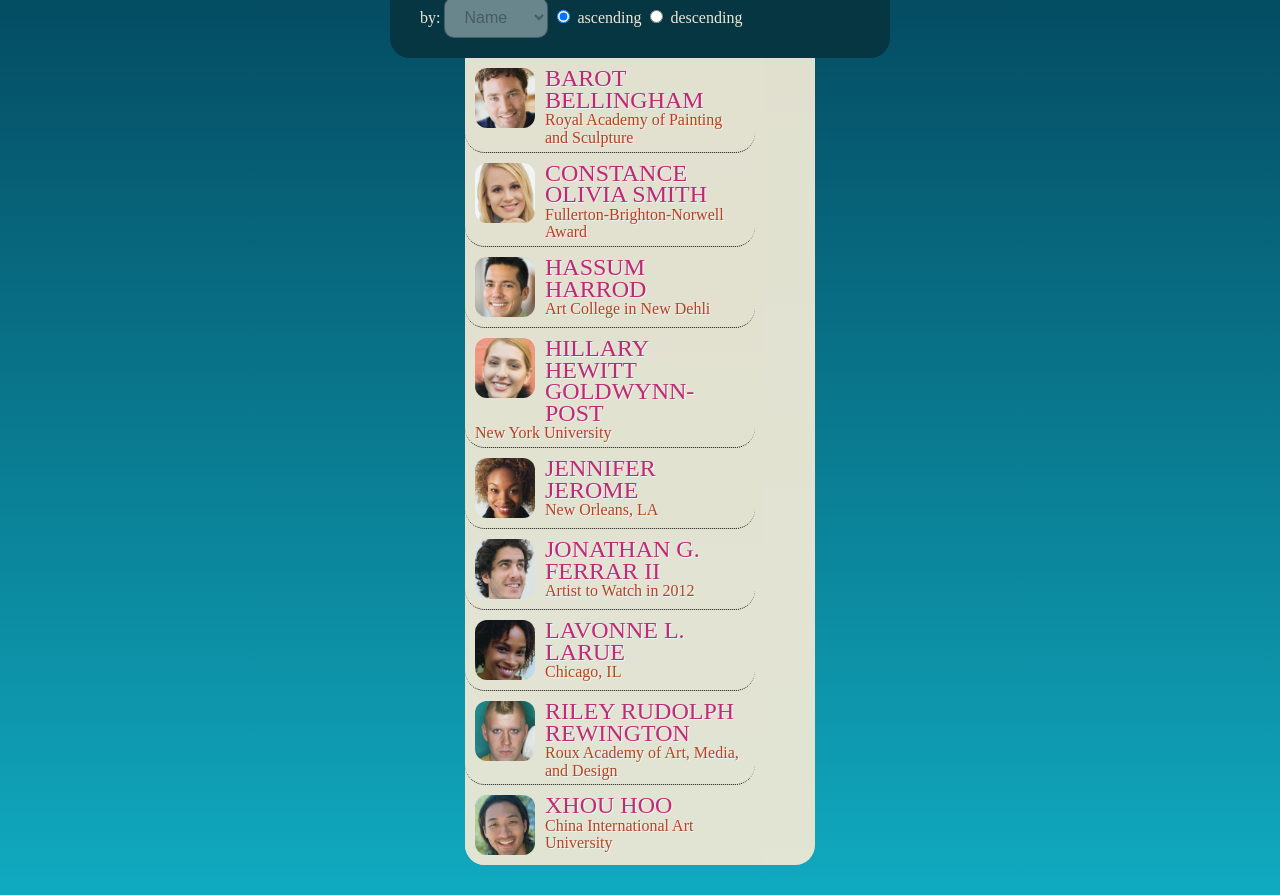
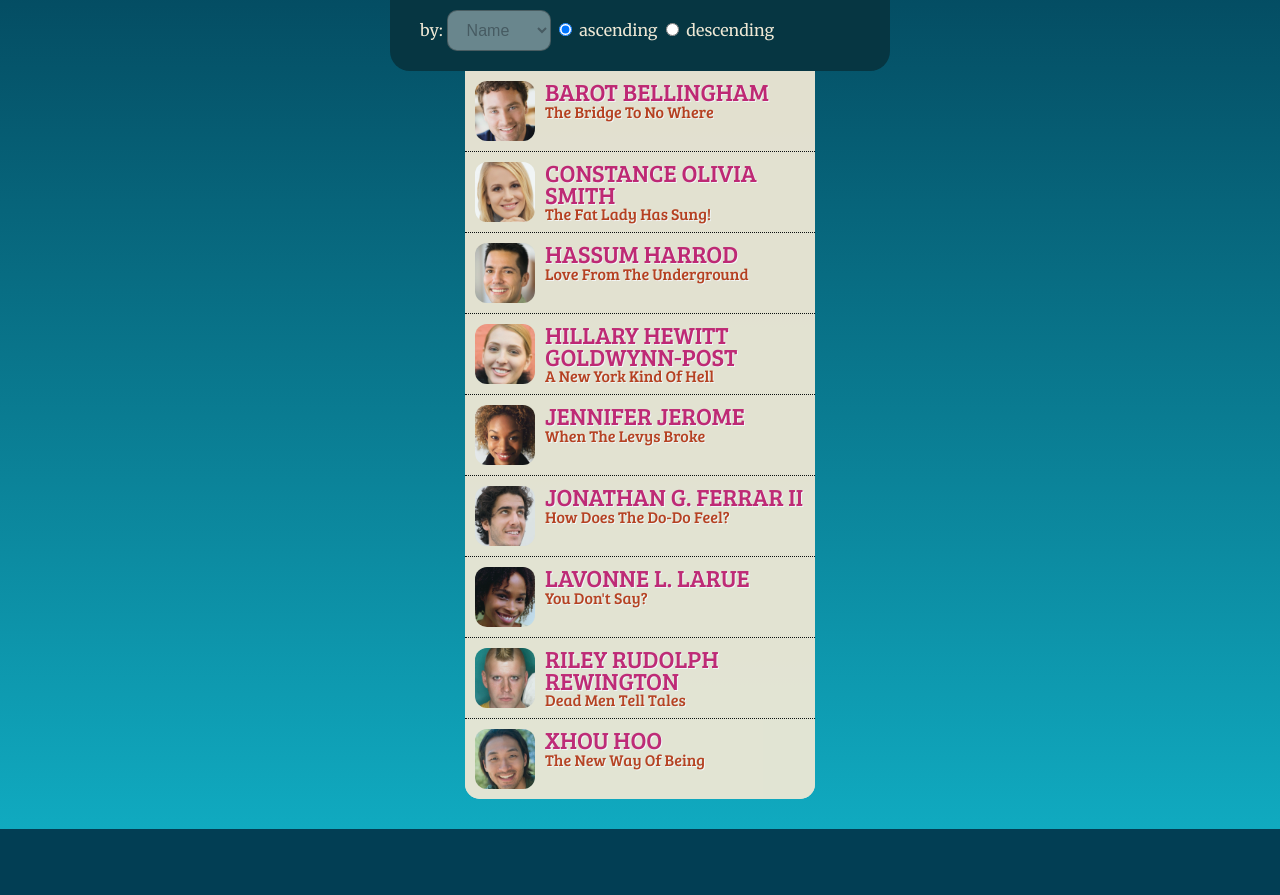
Before and after one commit to deinde/angular_one, a plain HTML site: page index.html in a window 1280 px wide. Shown: the part 138-1033 px from the top of the page. After the commit the page ends 967 px from the top, so only its background shows below. Drawn offline with Linux system fonts and the light colour scheme; a web font is replaced by a local one.

Commit message:
styles commit

```diff
--- a/css/style.css
+++ b/css/style.css
@@ -1,10 +1,7 @@
 /* @override
 
-
+/* Reset Styles */
 @import url("http://fonts.googleapis.com/css?family=Bree+Serif|Merriweather:400,300,700,900|Droid+Sans:400,700");
-
-/* Reset Styles */
-
 html, body, div, span, applet, object, iframe,
 h1, h2, h3, h4, h5, h6, p, blockquote, pre,
 a, abbr, acronym, address, big, cite, code,
@@ -152,6 +149,7 @@ a.small {
 
 .search h1 {
   color: #EEE8D5;
+  text-align: center;
 }
 
 .btn {
@@ -195,6 +193,7 @@ a.small {
 .search input {
   font-family: 'Droid Sans', sans-serif;
   width: 100%;
+  margin-bottom: 13px;
   padding: 10px 0 10px 15px;
   font-size: 1rem;
   color: #475B62;
@@ -202,6 +201,7 @@ a.small {
   border: 1px solid rgba(255,255,255,0.2);
   border-radius: 10px;
   outline: 0;
+
 }
 
 .search .formgroup input {
@@ -230,12 +230,12 @@ a.small {
 
 .author {
   background: #EEE8D5;
-  width: 50%;
+/*  width: 50%;*/
   min-width: 290px;
   max-width:350px;
   margin: 0 auto;
   margin-bottom: 30px;
-  border-radius: 0 0 20px 20px;
+/*  border-radius: 0 0 20px 20px;*/
   opacity: .95;
   z-index: 10;
 }
@@ -277,10 +277,11 @@ a.small {
   padding-left: 120px !important;
 }
 
+
 .author:last-child {
-  border-bottom:none;
+    border-bottom: none;
+    border-radius: 0px 0px 15px 15px;
 }
-
 .authorinfo {
   font-size: 1.1em;
   line-height: 160%;
--- a/js/data.json
+++ b/js/data.json
@@ -2,56 +2,56 @@
   {
     "name":"Barot Bellingham",
     "shortname":"Barot_Bellingham",
-    "reknown":"Royal Academy of Painting and Sculpture",
-    "bio":"Barot has just finished his final year at The Royal Academy of Painting and Sculpture, where he excelled in glass etching paintings and portraiture. Hailed as one of the most diverse artists of his generation, Barot is equally as skilled with watercolors as he is with oils, and is just as well-balanced in different subject areas. Barot's collection entitled \"The Un-Collection\" will adorn the walls of Gilbert Hall, depicting his range of skills and sensibilities - all of them, uniquely Barot, yet undeniably different"
+    "reknown":"The Bridge To No Where",
+    "bio":"Barot has just finished his final year at The Royal Academy of Painting and Sculpture, where he excelled in glass etching paintings and portraiture. Hailed as one of the most diverse authors of his generation, Barot is equally as skilled with watercolors as he is with oils, and is just as well-balanced in different subject areas. Barot's collection entitled \"The Un-Collection\" will adorn the walls of Gilbert Hall, depicting his range of skills and sensibilities - all of them, uniquely Barot, yet undeniably different"
   },
   {
     "name":"Jonathan G. Ferrar II",
     "shortname":"Jonathan_Ferrar",
-    "reknown":"Artist to Watch in 2012",
-    "bio":"The Artist to Watch in 2012 by the London Review, Johnathan has already sold one of the highest priced-commissions paid to an art student, ever on record. The piece, entitled Gratitude Resort, a work in oil and mixed media, was sold for $750,000 and Jonathan donated all the proceeds to Art for Peace, an organization that provides college art scholarships for creative children in developing nations"
+    "reknown":"How Does The Do-Do Feel?",
+    "bio":"The author to Watch in 2012 by the London Review, Johnathan has already sold one of the highest priced-commissions paid to an writing student, ever on record. The piece, entitled Gratitude Resort, a work in oil and mixed media, was sold for $750,000 and Jonathan donated all the proceeds to writing for Peace, an organization that provides college writing scholarships for creative children in developing nations"
   },
   {
     "name":"Hillary Hewitt Goldwynn-Post",
     "shortname":"Hillary_Goldwynn",
-    "reknown":"New York University",
-    "bio":"Hillary is a sophomore art sculpture student at New York University, and has already won all the major international prizes for new sculptors, including the Divinity Circle, the International Sculptor's Medal, and the Academy of Paris Award. Hillary's CAC exhibit features 25 abstract watercolor paintings that contain only water images including waves, deep sea, and river."
+    "reknown":"A New York Kind Of Hell",
+    "bio":"Hillary is a sophomore writing sculpture student at New York University, and has already won all the major international prizes for new sculptors, including the Divinity Circle, the International Sculptor's Medal, and the Academy of Paris Award. Hillary's CAC exhibit features 25 abstract watercolor paintings that contain only water images including waves, deep sea, and river."
   },
   {
     "name":"Hassum Harrod",
     "shortname":"Hassum_Harrod",
-    "reknown":"Art College in New Dehli",
-    "bio":"The Art College in New Dehli has sponsored Hassum on scholarship for his entire undergraduate career at the university, seeing great promise in his contemporary paintings of landscapes - that use equal parts muted and vibrant tones, and are almost a contradiction in art. Hassum will be speaking on \"The use and absence of color in modern art\" during Thursday's agenda."
+    "reknown":"Love From The Underground",
+    "bio":"The writing College in New Dehli has sponsored Hassum on scholarship for his entire undergraduate career at the university, seeing great promise in his contemporary paintings of landscapes - that use equal pwritings muted and vibrant tones, and are almost a contradiction in writing. Hassum will be speaking on \"The use and absence of color in modern writing\" during Thursday's agenda."
   },
   {
     "name":"Jennifer Jerome",
     "shortname":"Jennifer_Jerome",
-    "reknown":"New Orleans, LA",
-    "bio":"A native of New Orleans, much of Jennifer's work has centered around abstract images that depict flooding and rebuilding, having grown up as a teenager in the post-flood years. Despite the sadness of devastation and lives lost, Jennifer's work also depicts the hope and togetherness of a community that has persevered. Jennifer's exhibit will be discussed during Tuesday's Water in Art theme."
+    "reknown":"When The Levys Broke",
+    "bio":"A native of New Orleans, much of Jennifer's work has centered around abstract images that depict flooding and rebuilding, having grown up as a teenager in the post-flood years. Despite the sadness of devastation and lives lost, Jennifer's work also depicts the hope and togetherness of a community that has persevered. Jennifer's exhibit will be discussed during Tuesday's Water in writing theme."
   },
   {
     "name":"LaVonne L. LaRue",
     "shortname":"LaVonne_LaRue",
-    "reknown":"Chicago, IL",
-    "bio":"LaVonne's giant-sized paintings all around Chicago tell the story of love, nature, and conservation - themes that are central to her heart. LaVonne will share her love and skill of graffiti art on Monday's schedule, as she starts the painting of a 20-foot high wall in the Rousseau Room of Hotel Contempo in front of a standing-room only audience in Art in Unexpected Places."
+    "reknown":"You Don't Say?",
+    "bio":"LaVonne's giant-sized paintings all around Chicago tell the story of love, nature, and conservation - themes that are central to her hewriting. LaVonne will share her love and skill of graffiti writing on Monday's schedule, as she stwritings the painting of a 20-foot high wall in the Rousseau Room of Hotel Contempo in front of a standing-room only audience in writing in Unexpected Places."
   },
   {
     "name":"Constance Olivia Smith",
     "shortname":"Constance_Smith",
-    "reknown":"Fullerton-Brighton-Norwell Award",
-    "bio":"Constance received the Fullerton-Brighton-Norwell Award for Modern Art for her mixed-media image of a tree of life, with jewel-adorned branches depicting the arms of humanity, and precious gemstone-decorated leaves representing the spouting buds of togetherness. The daughter of a New York jeweler, Constance has been salvaging the discarded remnants of her father's jewelry-making since she was five years old, and won the New York State Fair grand prize at the age of 8 years old for a gem-adorned painting of the Manhattan Bridge."
+    "reknown":"The Fat Lady Has Sung!",
+    "bio":"Constance received the Fullerton-Brighton-Norwell Award for creative writing for her book The Tree of Life, with jewel-adorned branches depicting the arms of humanity, and precious gemstone-decorated leaves representing the spouting buds of togetherness. The daughter of a New York jeweler, Constance has been salvaging the discarded remnants of her father's jewelry-making since she was five years old, and won the New York State Fair grand prize at the age of 8 years old for a gem-adorned painting of the Manhattan Bridge."
   },
   {
     "name":"Riley Rudolph Rewington",
     "shortname":"Riley_Rewington",
-    "reknown":"Roux Academy of Art, Media, and Design",
-    "bio":"A first-year student at the Roux Academy of Art, Media, and Design, Riley is already changing the face of modern art at the university. Riley's exquisite abstract pieces have no intention of ever being understood, but instead beg the viewer to dream, create, pretend, and envision with their mind's eye. Riley will be speaking on the \"Art of Abstract\" during Thursday's schedule"
+    "reknown":"Dead Men Tell Tales",
+    "bio":"A first-year student at the Roux Academy of Literature, Media, and Design, Riley is already changing the face of the writing world at the university. Riley's exquisite abstract pieces have no intention of ever being understood, but instead beg the reader to dream, create, pretend, and envision with their mind's eye. Riley will be speaking on the \"The Art of Story Telling\" during Thursday's schedule"
   },
   {
     "name":"Xhou Hoo",
     "shortname":"Xhou_Ta",
-    "reknown":"China International Art University",
-    "bio":"A senior at the China International Art University, Xhou has become well-known for his miniature sculptures, often the size of a rice granule, that are displayed by rear projection of microscope images on canvas. Xhou will discuss the art and science behind his incredibly detailed works of art."
+    "reknown":"The New Way Of Being",
+    "bio":"A senior at the China International Literature University, Xhou has become well-known for his thought provoking scriptures, often written in illuminated manuscripts. Xhou will discuss the thoughts behind his incredibly detailed works of the written language."
   }
 
 ]
```
